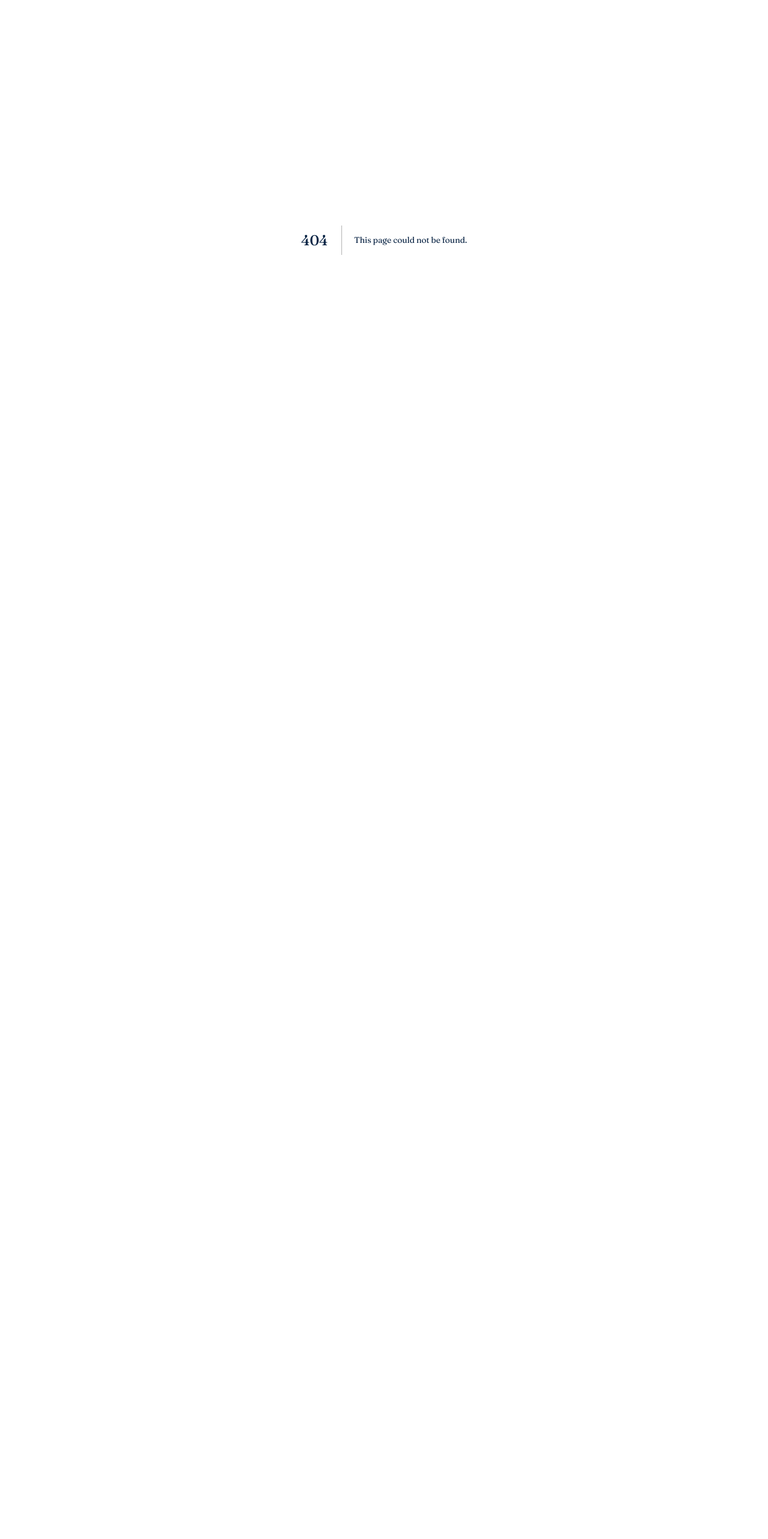
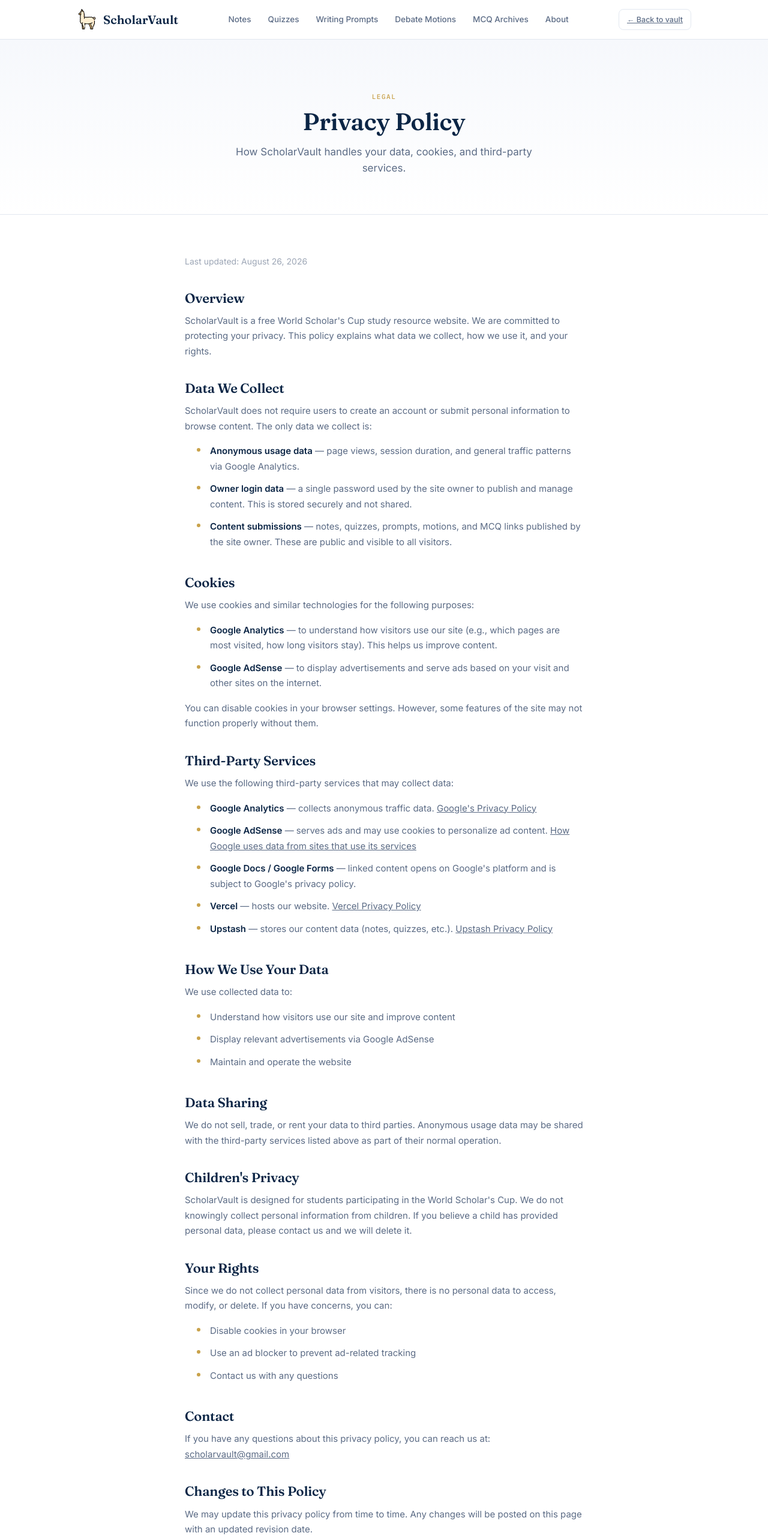
Before and after one commit to gatik-khonde/scholarvault-app, a Next.js app: page /privacy in a window 1280 px wide. Before the commit this address had no page. Shown: the top 2566 px of the page at 60% size. Before the commit the page ends 800 px from the top, so only its background shows below. Built offline with nearby package versions, Linux system fonts and the light colour scheme.

Commit message:
Create page.js

```diff
--- /dev/null
+++ b/app/privacy/page.js
@@ -0,0 +1,117 @@
+export const metadata = {
+  title: "Privacy Policy — ScholarVault",
+  description: "How ScholarVault handles your data, cookies, and third-party services.",
+};
+
+export default function PrivacyPage() {
+  return (
+    <>
+      <header>
+        <div className="nav-inner">
+          <a href="/" className="brand">
+            <img src="/alpaca.png" alt="ScholarVault alpaca" style={{ width: 34, height: 34, objectFit: "contain" }} />
+            <span className="brand-name">ScholarVault</span>
+          </a>
+          <nav className="links">
+            <a href="/#notes">Notes</a>
+            <a href="/#quizzes">Quizzes</a>
+            <a href="/#prompts">Writing Prompts</a>
+            <a href="/#motions">Debate Motions</a>
+            <a href="/#mcq">MCQ Archives</a>
+            <a href="/about">About</a>
+          </nav>
+          <a href="/" className="owner-btn"><span>← Back to vault</span></a>
+        </div>
+      </header>
+
+      <section className="hero" style={{ borderBottom: "1px solid var(--line)" }}>
+        <div className="hero-inner" style={{ gridTemplateColumns: "1fr", textAlign: "center" }}>
+          <div>
+            <p className="eyebrow">Legal</p>
+            <h1 style={{ fontSize: "40px" }}>Privacy Policy</h1>
+            <p className="lede" style={{ margin: "16px auto 0", maxWidth: "560px" }}>
+              How ScholarVault handles your data, cookies, and third-party services.
+            </p>
+          </div>
+        </div>
+      </section>
+
+      <section className="block">
+        <div className="wrap" style={{ maxWidth: "720px" }}>
+          <div className="about-content">
+            <p style={{ fontSize: "14px", opacity: 0.6, marginBottom: "24px" }}>Last updated: August 26, 2026</p>
+
+            <h2>Overview</h2>
+            <p>ScholarVault is a free World Scholar&apos;s Cup study resource website. We are committed to protecting your privacy. This policy explains what data we collect, how we use it, and your rights.</p>
+
+            <h2>Data We Collect</h2>
+            <p>ScholarVault does not require users to create an account or submit personal information to browse content. The only data we collect is:</p>
+            <ul style={{ paddingLeft: "20px", lineHeight: "1.8" }}>
+              <li><strong>Anonymous usage data</strong> — page views, session duration, and general traffic patterns via Google Analytics.</li>
+              <li><strong>Owner login data</strong> — a single password used by the site owner to publish and manage content. This is stored securely and not shared.</li>
+              <li><strong>Content submissions</strong> — notes, quizzes, prompts, motions, and MCQ links published by the site owner. These are public and visible to all visitors.</li>
+            </ul>
+
+            <h2>Cookies</h2>
+            <p>We use cookies and similar technologies for the following purposes:</p>
+            <ul style={{ paddingLeft: "20px", lineHeight: "1.8" }}>
+              <li><strong>Google Analytics</strong> — to understand how visitors use our site (e.g., which pages are most visited, how long visitors stay). This helps us improve content.</li>
+              <li><strong>Google AdSense</strong> — to display advertisements and serve ads based on your visit and other sites on the internet.</li>
+            </ul>
+            <p>You can disable cookies in your browser settings. However, some features of the site may not function properly without them.</p>
+
+            <h2>Third-Party Services</h2>
+            <p>We use the following third-party services that may collect data:</p>
+            <ul style={{ paddingLeft: "20px", lineHeight: "1.8" }}>
+              <li><strong>Google Analytics</strong> — collects anonymous traffic data. <a href="https://policies.google.com/privacy" target="_blank" rel="noopener noreferrer">Google&apos;s Privacy Policy</a></li>
+              <li><strong>Google AdSense</strong> — serves ads and may use cookies to personalize ad content. <a href="https://policies.google.com/technologies/ads" target="_blank" rel="noopener noreferrer">How Google uses data from sites that use its services</a></li>
+              <li><strong>Google Docs / Google Forms</strong> — linked content opens on Google&apos;s platform and is subject to Google&apos;s privacy policy.</li>
+              <li><strong>Vercel</strong> — hosts our website. <a href="https://vercel.com/legal/privacy-policy" target="_blank" rel="noopener noreferrer">Vercel Privacy Policy</a></li>
+              <li><strong>Upstash</strong> — stores our content data (notes, quizzes, etc.). <a href="https://upstash.com/privacy" target="_blank" rel="noopener noreferrer">Upstash Privacy Policy</a></li>
+            </ul>
+
+            <h2>How We Use Your Data</h2>
+            <p>We use collected data to:</p>
+            <ul style={{ paddingLeft: "20px", lineHeight: "1.8" }}>
+              <li>Understand how visitors use our site and improve content</li>
+              <li>Display relevant advertisements via Google AdSense</li>
+              <li>Maintain and operate the website</li>
+            </ul>
+
+            <h2>Data Sharing</h2>
+            <p>We do not sell, trade, or rent your data to third parties. Anonymous usage data may be shared with the third-party services listed above as part of their normal operation.</p>
+
+            <h2>Children&apos;s Privacy</h2>
+            <p>ScholarVault is designed for students participating in the World Scholar&apos;s Cup. We do not knowingly collect personal information from children. If you believe a child has provided personal data, please contact us and we will delete it.</p>
+
+            <h2>Your Rights</h2>
+            <p>Since we do not collect personal data from visitors, there is no personal data to access, modify, or delete. If you have concerns, you can:</p>
+            <ul style={{ paddingLeft: "20px", lineHeight: "1.8" }}>
+              <li>Disable cookies in your browser</li>
+              <li>Use an ad blocker to prevent ad-related tracking</li>
+              <li>Contact us with any questions</li>
+            </ul>
+
+            <h2>Contact</h2>
+            <p>If you have any questions about this privacy policy, you can reach us at: <a href="mailto:scholarvault@gmail.com">scholarvault@gmail.com</a></p>
+
+            <h2>Changes to This Policy</h2>
+            <p>We may update this privacy policy from time to time. Any changes will be posted on this page with an updated revision date.</p>
+
+            <div style={{ marginTop: "36px", textAlign: "center" }}>
+              <a className="btn btn-primary" href="/">Back to ScholarVault →</a>
+            </div>
+          </div>
+        </div>
+      </section>
+
+      <footer>
+        <div className="wrap">
+          <img src="/alpaca.png" alt="ScholarVault alpaca" className="footer-alpaca" style={{ width: 36 }} />
+          <div className="brand-name" style={{ fontFamily: "'Fraunces',serif", color: "var(--dark-blue)" }}>ScholarVault</div>
+          <p>Prepare to excel · a study library for the World Scholar&apos;s Cup</p>
+        </div>
+      </footer>
+    </>
+  );
+}
```
